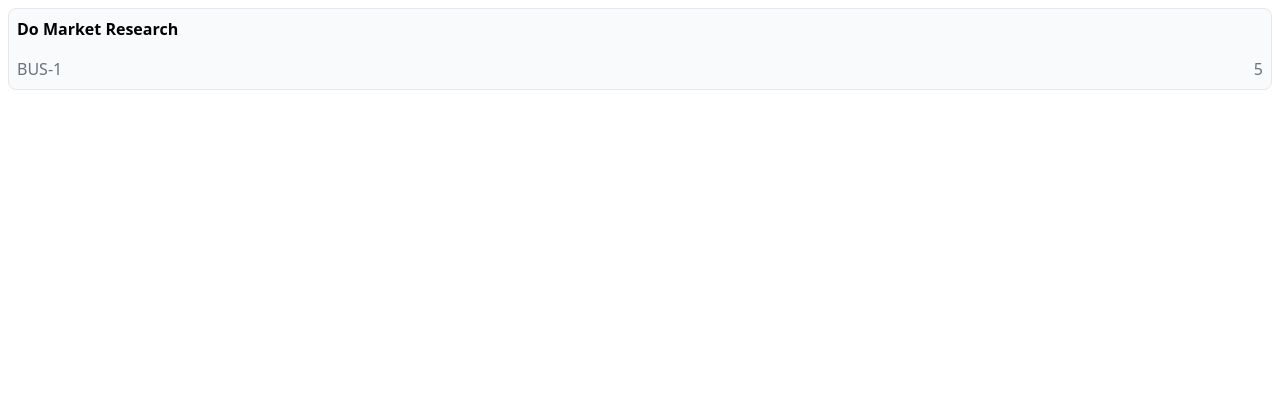
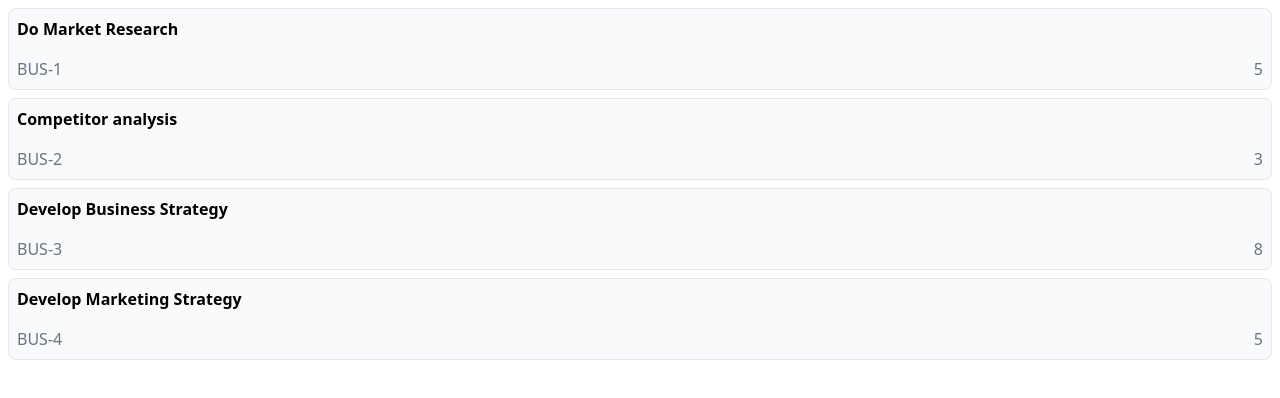
Before and after one commit to ClaytonDewey/react-intro-kanban, a React (Vite) app: page / in a window 1280 px wide. Shown: the top 398 px of the page. Built offline with nearby package versions, Linux system fonts and the light colour scheme.

Commit message:
feat: Create & import TaskCard component

```diff
--- a/src/App.tsx
+++ b/src/App.tsx
@@ -1,16 +1,16 @@
+import TaskCard from './task-card';
 function App() {
   const title = 'Do Market Research';
   const id = 'BUS-1';
   const points = 5;
 
   return (
-    <div className='border rounded-lg px-2 m-2 bg-gray-50'>
-      <div className='text-base font-semibold py-2'>{title}</div>
-      <div className='flex gap-4 justify-between py-2 text-gray-500'>
-        <div>{id}</div>
-        <div>{points}</div>
-      </div>
-    </div>
+    <>
+      <TaskCard title={title} id={id} points={points} />
+      <TaskCard title={'Competitor analysis'} id={'BUS-2'} points={3} />
+      <TaskCard title={'Develop Business Strategy'} id={'BUS-3'} points={8} />
+      <TaskCard title={'Develop Marketing Strategy'} id={'BUS-4'} points={5} />
+    </>
   );
 }
 
--- /dev/null
+++ b/src/task-card.tsx
@@ -0,0 +1,12 @@
+const TaskCard = ({ title, id, points }) => {
+  return (
+    <div className='border rounded-lg px-2 m-2 bg-gray-50'>
+      <div className='text-base font-semibold py-2'>{title}</div>
+      <div className='flex gap-4 justify-between py-2 text-gray-500'>
+        <div>{id}</div>
+        <div>{points}</div>
+      </div>
+    </div>
+  );
+};
+export default TaskCard;
```
